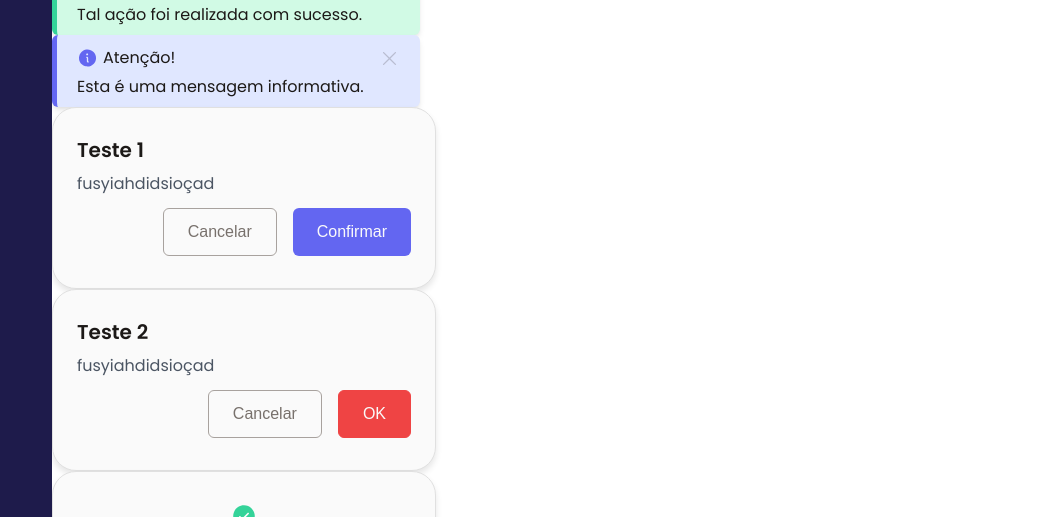
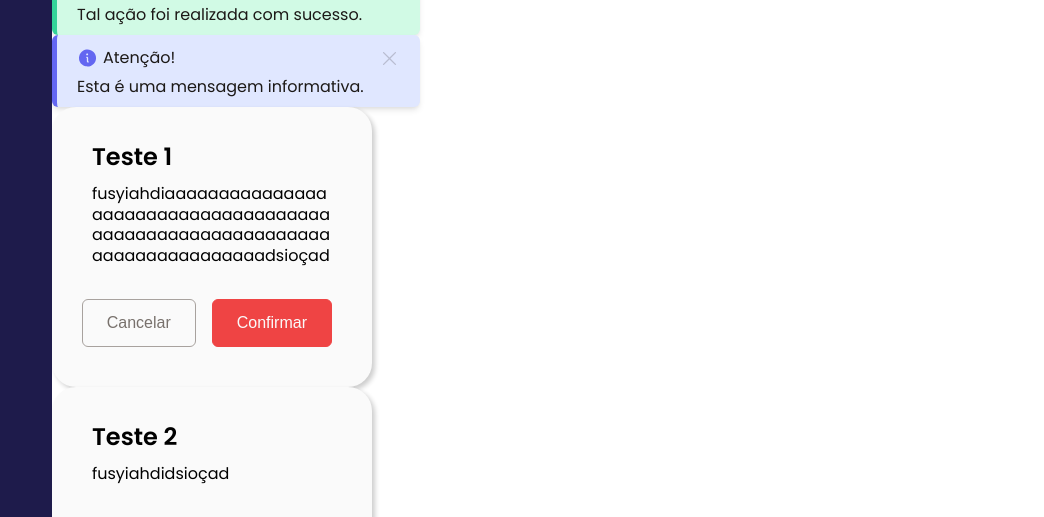
Before and after one commit to renanss4/Quiz, a plain HTML site: page frontend/pages/testeComponente.html in a window 1280 px wide. Shown: the part 283-800 px from the top of the page, 236-1280 px from the left. Drawn offline with Linux system fonts and the light colour scheme.

Commit message:
refactor: refactoring the dialog and sidebar

```diff
--- a/frontend/components/Dialog/Dialog.js
+++ b/frontend/components/Dialog/Dialog.js
@@ -1,85 +1,33 @@
 import { Button } from "../Button/Button.js";
 
-export function Dialog({ type = "toaster", title, message }) {
+export function Dialog({ title, message, buttons = [] }) {
   const dialog = document.createElement("div");
   dialog.classList.add("dialog");
 
   const titleElement = document.createElement("h2");
   titleElement.textContent = title;
+  titleElement.classList.add("dialog-title");
 
   const messageElement = document.createElement("p");
   messageElement.textContent = message;
-
-  const stylesByType = {
-    toaster: "dialog-toaster",
-    alert: "dialog-alert",
-    confirm: "dialog-confirm",
-  };
-
-  const dialogClass = stylesByType[type];
-  dialog.classList.add(dialogClass);
+  messageElement.classList.add("dialog-message");
 
   const divBtn = document.createElement("div");
   divBtn.classList.add("dialog-buttons");
 
-  let confirmButton = undefined;
-  let cancelButton = undefined;
-  let link = undefined;
+  buttons.forEach((button) => {
+    const btn = Button({
+      type: button.type,
+      size: button.size,
+      text: button.text,
+      onClick: button.onClick,
+    });
 
-  if (type === "confirm") {
-    confirmButton = Button({
-      type: "default",
-      size: "normal",
-      text: "Confirmar",
-      onClick: () => {
-        alert('Você clicou no botão "Confirmar"');
-      },
-    });
-    cancelButton = Button({
-      type: "outline",
-      size: "normal",
-      text: "Cancelar",
-      onClick: () => {
-        alert('Você clicou no botão "Cancelar"');
-      },
-    });
-  } else if (type === "alert") {
-    confirmButton = Button({
-      type: "destructive",
-      size: "normal",
-      text: "OK",
-      onClick: () => {
-        alert('Você clicou no botão "OK"');
-      },
-    });
-    cancelButton = Button({
-      type: "outline",
-      size: "normal",
-      text: "Cancelar",
-      onClick: () => {
-        alert('Você clicou no botão "Cancelar"');
-      },
-    });
-  } else if (type === "toaster") {
-    const img = document.createElement("img");
-    img.setAttribute("src", "../assets/success.svg");
-    dialog.appendChild(img);
-    link = Button({
-      type: "link",
-      text: "Ver Gabarito",
-      link: "#",
-    });
-  }
+    divBtn.appendChild(btn);
+  });
 
   dialog.appendChild(titleElement);
   dialog.appendChild(messageElement);
-  if (confirmButton && cancelButton) {
-    divBtn.appendChild(cancelButton);
-    divBtn.appendChild(confirmButton);
-  } else if (link) {
-    divBtn.appendChild(link);
-  }
-
   dialog.appendChild(divBtn);
 
   return dialog;
--- a/frontend/components/Dialog/dialog.css
+++ b/frontend/components/Dialog/dialog.css
@@ -1,59 +1,28 @@
 .dialog {
+  background-color: #fafafa;
+  max-width: 25vw;
+  line-height: 1.3rem;
+  padding: 40px;
+  border: none;
+  box-shadow: 3px 3px 5px rgba(0, 0, 0, 0.2);
+  border-radius: 1.5rem;
+}
+
+.dialog-title {
+  font-size: 1.5rem;
+  font-weight: 600;
+}
+
+.dialog-message {
+  margin-top: 1rem;
   word-break: break-all;
-  display: flex;
-  flex-direction: column;
-  background: #fafafa;
-  border: 1px solid #e0e0e0;
-  /* margin: 20px 0; */
-  max-width: 24rem;
-  padding: 32px 24px;
-  color: #1c1917;
-  border-radius: 24px;
-  gap: 16px;
-  box-shadow: 0 4px 6px rgba(0, 0, 0, 0.1);
 }
 
 .dialog-buttons {
+  margin-top: 2rem;
+  width: 100%;
   display: flex;
-  width: 100%;
-  justify-content: flex-end;
-  gap: 16px;
+  gap: 1rem;
+  flex-direction: row;
+  justify-content: end;
 }
-
-.dialog-buttons a {
-  text-decoration: none;
-  padding: 8px 16px;
-  border-radius: 8px;
-  font-size: 16px;
-  font-weight: 600;
-  cursor: pointer;
-  display: flex;
-  justify-content: center;
-}
-
-.dialog-toaster {
-  display: flex;
-  align-items: center;
-  gap: 16px;
-}
-
-.dialog-toaster .dialog-buttons {
-  justify-content: center;
-}
-
-.dialog-toaster img {
-  width: 24px;
-  height: 24px;
-}
-
-.dialog h2 {
-  margin: 0;
-  font-size: 20px;
-  font-weight: 600;
-}
-
-.dialog p {
-  margin: 0;
-  font-size: 16px;
-  color: #4b5563;
-}
--- a/frontend/components/SideBar/SideBar.js
+++ b/frontend/components/SideBar/SideBar.js
@@ -1,10 +1,22 @@
-function SidebarItem({ iconSrc, text, link }) {
+import { Dialog } from '../Dialog/Dialog.js';
+
+function SidebarItem({ iconSrc, text, link = null, action = () => {} }) {
   const li = document.createElement('li');
   const a = document.createElement('a');
   const img = document.createElement('img');
   const p = document.createElement('p');
 
-  a.href = link;
+  if (action) {
+    a.addEventListener('click', (e) => {
+      e.preventDefault(); // Previne o redirecionamento padrão do link
+      action();
+    });
+  }
+
+  if (link) {
+    a.href = link;
+  }
+
   a.classList.add('menu-item');
   img.src = iconSrc;
   p.textContent = text;
@@ -14,6 +26,34 @@ function SidebarItem({ iconSrc, text, link }) {
   li.appendChild(a);
 
   return li;
+}
+
+function showDialog() {
+  const overlay = document.getElementById('overlay');
+  const dialogContainer = document.getElementById('dialog-container');
+
+  // Criar e adicionar o dialog
+  const dialog = Dialog({
+    title: 'Tem certeza?',
+    message: 'Você irá encerrar a sessão e será redirecionado para a página de login.',
+    buttons: [
+      { type: 'outline', size: 'mid', text: 'Cancelar', onClick: () => { hideDialog(); } },
+      { type: 'destructive', size: 'mid', text: 'Encerrar', onClick: () => { window.location.href = '/login'; } },
+    ],
+  });
+
+  dialogContainer.innerHTML = ''; // Limpa o conteúdo anterior
+  dialogContainer.appendChild(dialog);
+  overlay.style.display = 'block'; // Exibe o overlay
+  dialogContainer.style.display = 'block'; // Exibe o dialog
+}
+
+function hideDialog() {
+  const overlay = document.getElementById('overlay');
+  const dialogContainer = document.getElementById('dialog-container');
+
+  overlay.style.display = 'none'; // Esconde o overlay
+  dialogContainer.style.display = 'none'; // Esconde o dialog
 }
 
 export function Sidebar({ itens = [] }) {
@@ -45,7 +85,8 @@ export function Sidebar({ itens = [] }) {
   const ulFooter = document.createElement('ul');
   ulFooter.classList.add('nav-footer');
 
-  const logout = SidebarItem({ iconSrc: '../assets/logout.svg', text: 'Encerrar sessão', link: '/logout' });
+  const logout = SidebarItem({ iconSrc: '../assets/logout.svg', text: 'Encerrar sessão', action: () => showDialog() });
+
   const changePassword = SidebarItem({ iconSrc: '../assets/psswd.svg', text: 'Alterar senha', link: '/change-password' });
 
   ulFooter.appendChild(changePassword);
--- a/frontend/pages/testeComponente.html
+++ b/frontend/pages/testeComponente.html
@@ -9,6 +9,7 @@
     <title>Document</title>
   </head>
   <body style="display: flex; overflow: hidden; height: 100vh">
+    <div id="dialog"></div>
     <script type="module" src="../scripts/testeComponente.js" defer></script>
   </body>
 </html>
--- a/frontend/scripts/admin-dashboard.js
+++ b/frontend/scripts/admin-dashboard.js
@@ -12,7 +12,6 @@ const sidebar = Sidebar({
 });
 
 nav.appendChild(sidebar);
-
 
 // Função para exibir a mensagem de boas-vindas
 async function welcomeMessage() {
--- a/frontend/scripts/testeComponente.js
+++ b/frontend/scripts/testeComponente.js
@@ -76,20 +76,53 @@ document.addEventListener("DOMContentLoaded", () => {
         onClose: teste,
       }),
       Dialog({
-        type: "confirm",
         title: "Teste 1",
-        message: "fusyiahdidsioçad",
+        message: "fusyiahdiaaaaaaaaaaaaaaaaaaaaaaaaaaaaaaaaaaaaaaaaaaaaaaaaaaaaaaaaaaaaaaaaaaaaaaaaaaadsioçad",
+        buttons: [
+          {
+            type: "outline",
+            text: "Cancelar",
+            onClick: teste,
+          },
+          {
+            type: "destructive",
+            text: "Confirmar",
+            onClick: teste,
+          },
+        ],
       }),
       Dialog({
-        type: "alert",
         title: "Teste 2",
         message: "fusyiahdidsioçad",
+        buttons: [
+          {
+            type: "default",
+            text: "Cancelar",
+            onClick: teste,
+          },
+          {
+            type: "destructive",
+            text: "Confirmar",
+            onClick: teste,
+          },
+        ],
       }),
       Dialog({
-        type: "toaster",
         title: "Teste 3",
         message:
           "fusyiahdidsioçajjjjjjjjjjjjjjjjjjjjjjjjjjjjjjjjjjjjjjjf jjjjjjjjjjjjjjjjjjjjjjjjj jjjhhhhhhhhhhhhhhhhhhhhd",
+        buttons: [
+          {
+            type: "default",
+            text: "Cancelar",
+            onClick: teste,
+          },
+          {
+            type: "destructive",
+            text: "Confirmar",
+            onClick: teste,
+          },
+        ]
       }),
       Header({
         title: "Título",
```
Also changed, not shown: frontend/pages/admin-dashboard.html (+2 -7 lines), frontend/pages/admin/createSubject.html (added, +11 -0 lines), frontend/styles/admin-dashboard.css (+22 -0 lines), frontend/pages/admin/updateSubject.html (added).
